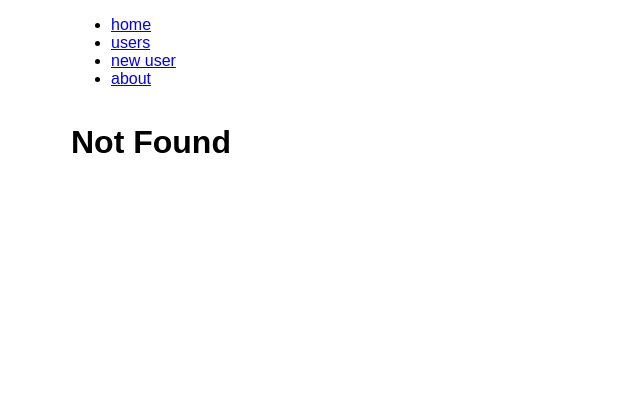
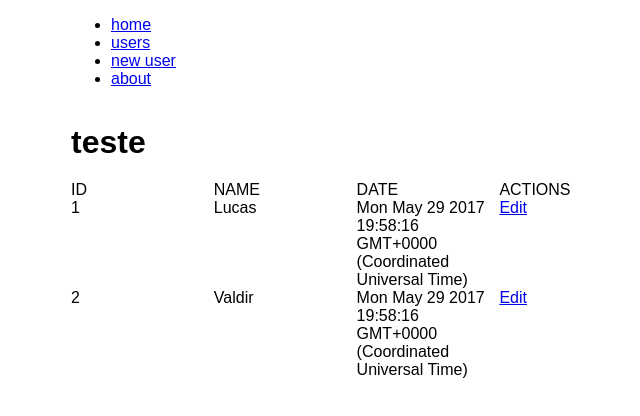
Before and after one commit to lucasvmiguel/test-react, a React (Create React App) app: page /list in a window 1280 px wide. Before the commit this address had no page. Shown: the top 416 px of the page, without its empty margins (269-909 px from the left). Built offline with nearby package versions, Linux system fonts and the light colour scheme.

Commit message:
dynamic grid list created, needs improve

```diff
--- /dev/null
+++ b/src/components/GridList.js
@@ -0,0 +1,29 @@
+import React from 'react';
+import PropTypes from 'prop-types';
+
+import GridListHeader from './GridListHeader';
+import GridListBody from './GridListBody';
+
+const GridList = ({ title, data, columns, editable, deletable }) => (
+  <div className="row">
+    <div className="row">
+      <div className="col-3">
+        <h1>{title}</h1>
+      </div>
+      <div className="col-9"/>
+    </div>
+    <div className="row">
+      <GridListHeader columns={columns} editable={editable} deletable={deletable}/>
+    </div>
+    <div className="row">
+      <GridListBody data={data} columns={columns} editable={editable} deletable={deletable}/>
+    </div>
+  </div>
+)
+
+GridList.propTypes = {
+  data: PropTypes.array.isRequired,
+  columns: PropTypes.array.isRequired
+}
+
+export default GridList;
--- /dev/null
+++ b/src/components/GridListBody.js
@@ -0,0 +1,42 @@
+import React from 'react';
+import PropTypes from 'prop-types';
+
+import GridListRow from './GridListRow';
+
+const GridListBody = ({ data, columns, editable, deletable }) => {
+  const rows = data.map((value)=> {
+    let row = {};
+
+    for (const keyVal in value) {
+      for (const keyCol in columns) {
+        if (keyVal === columns[keyCol].name) {
+          if (value[keyVal] instanceof Date) {
+            row[keyVal] = value[keyVal].toString();
+          } else {
+            row[keyVal] = value[keyVal];
+          }
+        }
+      }
+    }
+
+    if (row.id === null || row.id === undefined) {
+      console.error('data objects must have field id and columns too');
+    }
+
+    return row;
+  });
+
+
+  return (
+    <div>
+      {rows.map((row)=> <GridListRow key={row.id} row={row} editable={editable} deletable={deletable}/>)}
+    </div>
+  );
+}
+
+GridListBody.propTypes = {
+  data: PropTypes.array.isRequired,
+  columns: PropTypes.array.isRequired
+}
+
+export default GridListBody;
--- /dev/null
+++ b/src/components/GridListHeader.js
@@ -0,0 +1,25 @@
+import React from 'react';
+import PropTypes from 'prop-types';
+
+const GridListHeader = ({ columns, editable, deletable }) => {
+  const numHeaders = (!!editable || !!deletable) ? 1 + columns.length : 0 + columns.length;
+  const sizeColumn = 12 / numHeaders;
+
+  const headers = columns.map((column) => <div key={column.name} className={"col-" + sizeColumn}>{column.title}</div>);
+
+  if (!!editable || !!deletable) {
+    headers.push(<div className={"col-" + sizeColumn} key='ACTIONS'>ACTIONS</div>)
+  }
+
+  return (
+    <div>
+      {headers}
+    </div>
+  );
+}
+
+GridListHeader.propTypes = {
+  columns: PropTypes.array.isRequired
+}
+
+export default GridListHeader;
--- /dev/null
+++ b/src/components/GridListRow.js
@@ -0,0 +1,33 @@
+import React from 'react';
+import PropTypes from 'prop-types';
+
+const GridListRow = ({ row, editable, deletable }) => {
+  let fields = [];
+
+  const numHeaders = (!!editable || !!deletable) ? 1 + Object.keys(row).length : 0 + Object.keys(row).length;
+  const sizeColumn = 12 / numHeaders;
+  console.log(sizeColumn)
+  for (const key in row) {
+    fields.push(<div key={key} className={"col-"+sizeColumn}>{row[key]}</div>)
+  }
+
+  if (editable && deletable) {
+    fields.push(<div key='ACTION' className={"col-"+sizeColumn}><a href="#">Edit</a><a href="#">Delete</a></div>)
+  } else if (editable) {
+    fields.push(<div key='ACTION' className={"col-"+sizeColumn}><a href="#">Edit</a></div>)
+  } else if (deletable) {
+    fields.push(<div key='ACTION' className={"col-"+sizeColumn}><a href="#">Delete</a></div>)
+  }
+
+  return (
+    <div className="row">
+      {fields}
+    </div>
+  );
+}
+
+GridListRow.propTypes = {
+  row: PropTypes.object.isRequired
+}
+
+export default GridListRow;
--- /dev/null
+++ b/src/containers/ListContainer.js
@@ -0,0 +1,29 @@
+import React from 'react';
+import { connect } from 'react-redux';
+import request from 'request';
+
+import GridList from '../components/GridList.js';
+
+class ListUserContainer extends React.Component {
+  render() {
+    const data = [{id:1, name: 'Lucas', date: new Date(), another: 'bar'}, {id:2, name: 'Valdir', date: new Date(), another: 'bar'}];
+    const columns = [{name:'id', title: 'ID'}, {name:'name', title: 'NAME'}, {name:'date', title:'DATE'}];
+
+    return (
+      <div>
+        <GridList data={data} columns={columns} title="teste" editable={true} deletable={false}/>
+      </div>
+    )
+  }
+}
+
+
+const mapStateToProps = (state, ownProps) => {
+  return {};
+};
+
+const mapDispatchToProps = (dispatch) => {
+  return {};
+};
+
+export default connect(mapStateToProps, mapDispatchToProps)(ListUserContainer);
--- a/src/index.js
+++ b/src/index.js
@@ -12,6 +12,7 @@ import user from './reducers/user.js';
 
 import './styles/index.css';
 import './styles/menu.css';
+import './styles/grid_list.css';
 
 let store = createStore(combineReducers({ counter, login, user }), applyMiddleware(thunk));
 
--- a/src/routes.js
+++ b/src/routes.js
@@ -10,6 +10,7 @@ import NotFoundContainer from './containers/NotFoundContainer';
 import ListUserContainer from './containers/ListUserContainer';
 import NewUserContainer from './containers/NewUserContainer';
 import EditUserContainer from './containers/EditUserContainer';
+import ListContainer from './containers/ListContainer';
 
 const Routes = ({ store, history }) => (
   <Provider store={store} >
@@ -28,6 +29,7 @@ const Routes = ({ store, history }) => (
           <Route exact path="/users" component={ListUserContainer} />
           <Route path="/users/new" component={NewUserContainer} />
           <Route path="/users/:id" component={EditUserContainer} />
+          <Route path="/list" component={ListContainer} />
           <Route component={NotFoundContainer}/>
         </Switch>
       </div>
--- /dev/null
+++ b/src/styles/grid_list.css
@@ -0,0 +1,106 @@
+.row,
+.col {
+  box-sizing: border-box;
+}
+
+.row:before,
+.row:after {
+  content: " ";
+  display: table;
+}
+
+.row:after {
+  clear: both;
+}
+
+.col {
+  position: relative;
+  float: left;
+}
+
+.col + .col {
+  margin-left: 1.6%;
+  float: left;
+}
+
+.col-1 {
+  width: 6.86666666667%;
+  float: left;
+}
+
+.col-2 {
+  width: 15.3333333333%;
+  float: left;
+}
+
+.col-3 {
+  width: 23.8%;
+  float: left;
+}
+
+.col-4 {
+  width: 32.2666666667%;
+  float: left;
+}
+
+.col-5 {
+  width: 40.7333333333%;
+  float: left;
+}
+
+.col-6 {
+  width: 49.2%;
+  float: left;
+}
+
+.col-7 {
+  width: 57.6666666667%;
+  float: left;
+}
+
+.col-8 {
+  width: 66.1333333333%;
+  float: left;
+}
+
+.col-9 {
+  width: 74.6%;
+  float: left;
+}
+
+.col-10 {
+  width: 83.0666666667%;
+  float: left;
+}
+
+.col-11 {
+  width: 91.5333333333%;
+  float: left;
+}
+
+.col-12 {
+  width: 100%;
+  float: left;
+}
+
+@media only screen and (max-width: 550px) {
+  .col-1,
+  .col-2,
+  .col-3,
+  .col-4,
+  .col-5,
+  .col-6,
+  .col-7,
+  .col-8,
+  .col-9,
+  .col-10,
+  .col-11,
+  .col-12 {
+    width: auto;
+    float: none;
+  }
+
+  .col + .col {
+    margin-left: 0;
+  }
+}
```
